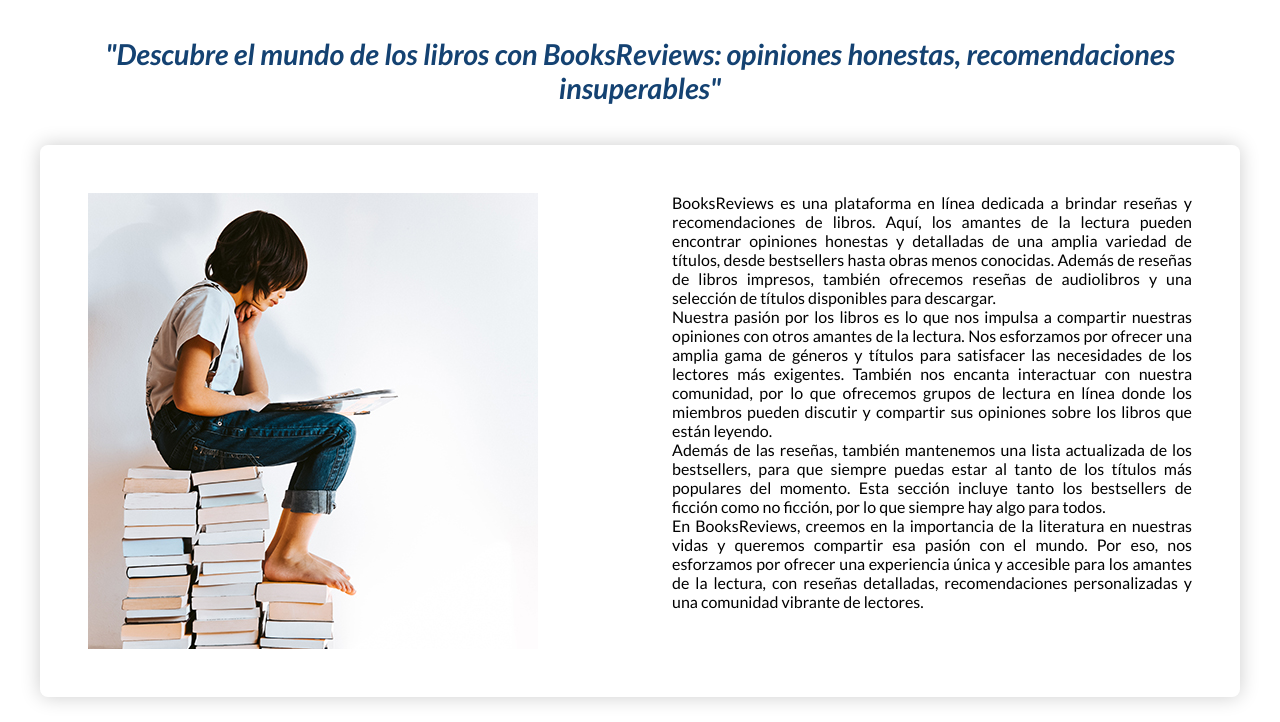
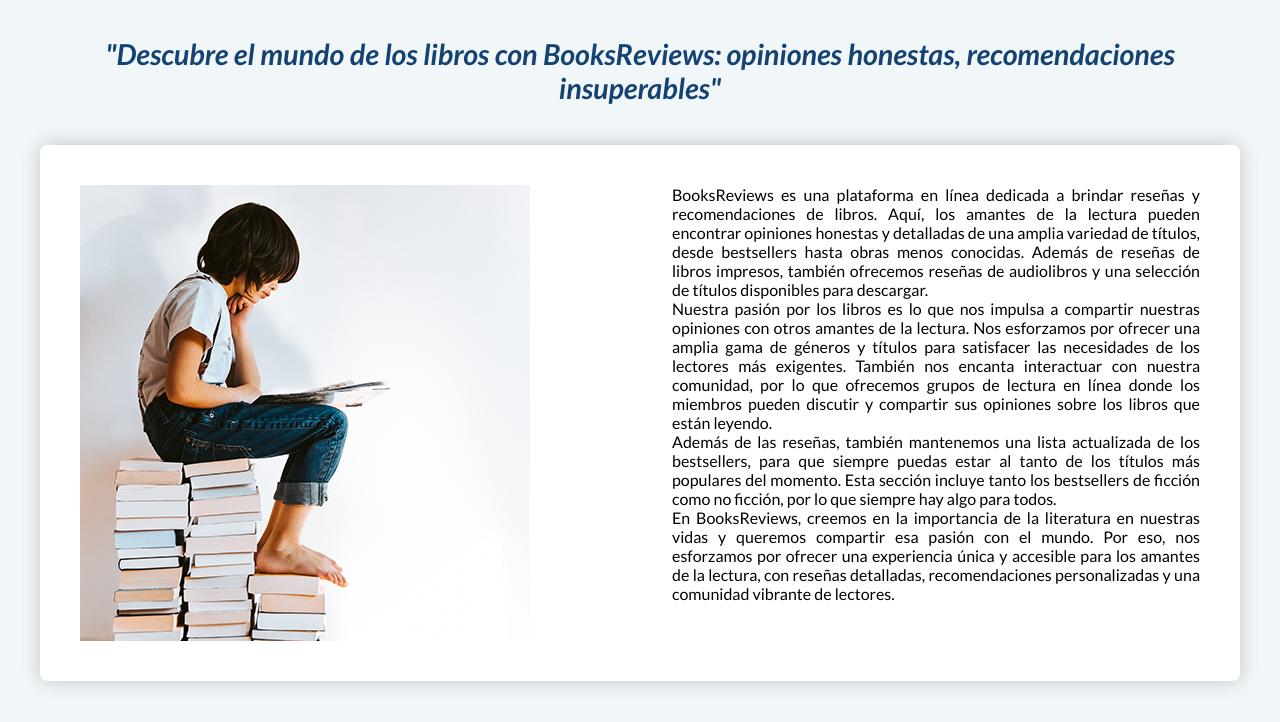
Before and after one commit to fcasalis/entrega-final-Fabrizio-Casalis, a website: page pages/about.html in a window 1280 px wide. Shown: the part 78-800 px from the top of the page. Drawn offline with nearby package versions, Linux system fonts and the light colour scheme.

Commit message:
corrigiendo imports

```diff
--- a/scss/base/_hover-effect.scss
+++ b/scss/base/_hover-effect.scss
@@ -1,4 +1,4 @@
-/*efectos*/
+
 @mixin hover-1 {
   &:hover {
     animation: shake 0.82s cubic-bezier(0.36, 0.07, 0.19, 0.97) both;
--- a/scss/components/_btn.scss
+++ b/scss/components/_btn.scss
@@ -1,5 +1,5 @@
 @import "../base/hover-effect";
-/*boton siguiente*/
+
 .btn-container {
   display: flex;
   width: 100%;
--- a/scss/components/_card.scss
+++ b/scss/components/_card.scss
@@ -1,3 +1,5 @@
+@import "../utilities/variables";
+
 .card {
   padding: 1rem;
   background-color: $card-bg-color;
--- a/scss/components/_footer.scss
+++ b/scss/components/_footer.scss
@@ -1,4 +1,5 @@
 @import "components/icons";
+
 /*estilos del footer*/
 .pie {
   padding: auto;
--- a/scss/components/_header.scss
+++ b/scss/components/_header.scss
@@ -1,6 +1,6 @@
 @import "components/icons";
 
-/*estilos del header*/
+
 header {
   position: relative;
   width: 100%;
--- a/scss/components/_icons.scss
+++ b/scss/components/_icons.scss
@@ -1,5 +1,6 @@
+// hover
 @import "../base/hover-effect";
-
+/*estilos de los iconos*/
 .icon-header {
   font-size: 2.2rem;
   color: $color-sec;
--- a/scss/estilos.scss
+++ b/scss/estilos.scss
@@ -1,34 +1,39 @@
-/*reset*/
 
-@import "scss/base/reset";
 
-/*links externos*/
 
-/*fonts*/
 
+
+
+// google fonts
 @import url("https://fonts.googleapis.com/css2?family=Pacifico&family=Roboto&display=swap");
 
 @import url("https://fonts.googleapis.com/css2?family=Lato:ital,wght@0,100;0,300;0,400;0,700;0,900;1,100;1,300;1,400;1,700;1,900&display=swap");
 
-/*iconos bootstrap*/
 
+// iconos de boostrap
 @import url("https://cdn.jsdelivr.net/npm/bootstrap-icons@1.10.3/font/bootstrap-icons.css");
-/*utilities*/
 
-@import "scss/utilities/media-queries";
-@import "scss/utilities/variables";
+// reset
+@import "../base/reset";
 
-/*components*/
+//views
+@import "../views/home";
+@import "../views/bestsellers";
+@import "../views/audiolibros";
+@import "../views/comunidad";
+@import "../views/about";
 
-/*header*/
-@import "scss/components/header";
-/*footer*/
-@import "scss/components/footer";
+//utilities
+@import "../utilities/media-queries";
+@import "../utilities/variables";
+//componentes
 
+@import "../components/header";
+@import "../components/footer";
+@import "../components/card";
+@import "../components/icons";
+@import "../components/btn";
 
-/*views*/
-@import "scss/views/home";
-@import "scss/views/bestsellers";
-@import "scss/views/audiolibros";
-@import "scss/views/comunidad";
-@import "scss/views/about";
+//base
+@import "../base/hover-effect";
+@import "../base/estilos-generales";
--- a/scss/utilities/_variables.scss
+++ b/scss/utilities/_variables.scss
@@ -1,4 +1,4 @@
-/*colores*/
+
 
 $color-principal: #0a2647;
 $bg-color: #f1f6f9;
--- a/scss/views/_about.scss
+++ b/scss/views/_about.scss
@@ -1,5 +1,5 @@
-/*imports*/
-@import "../components/card";
+@import "../utilities/media-queries";
+
 
 /*estilos de about*/
 .main-about {
--- a/scss/views/_audiolibros.scss
+++ b/scss/views/_audiolibros.scss
@@ -1,6 +1,5 @@
-/*imports*/
-@import "../components/card";
-@import "../components/btn";
+
+@import "../utilities/media-queries";
 
 /* estilos de audilibros*/
 .titulo-audiolibros {
--- a/scss/views/_bestsellers.scss
+++ b/scss/views/_bestsellers.scss
@@ -1,6 +1,5 @@
-/*imports*/
-@import "../components/card";
-@import "../components/btn";
+
+@import "../utilities/media-queries";
 
 /*estilos de bestsellers*/
 .main-bestsellers {
--- a/scss/views/_comunidad.scss
+++ b/scss/views/_comunidad.scss
@@ -1,6 +1,4 @@
-/*imports*/
-@import "../components/card";
-@import "../components/btn";
+@import "../utilities/media-queries";
 
 /*estilos de comunidad*/
 main {
--- a/scss/views/_home.scss
+++ b/scss/views/_home.scss
@@ -1,5 +1,6 @@
-/*imports*/
-@import "../components/card";
+
+@import "../utilities/media-queries";
+
 /*estilos de home*/
 .main-index-container {
   margin: auto;
```
Also changed, not shown: scss/utilities/_media-queries.scss (+4 -4 lines), css/styles.css.
